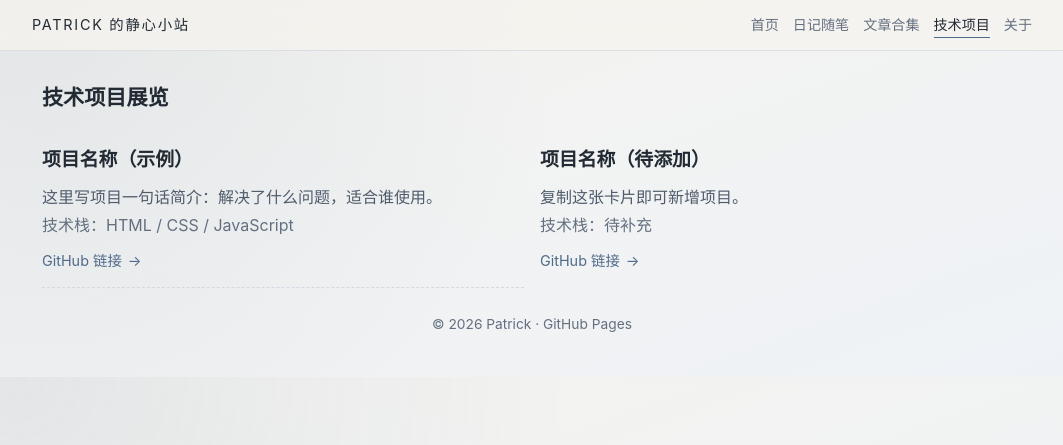
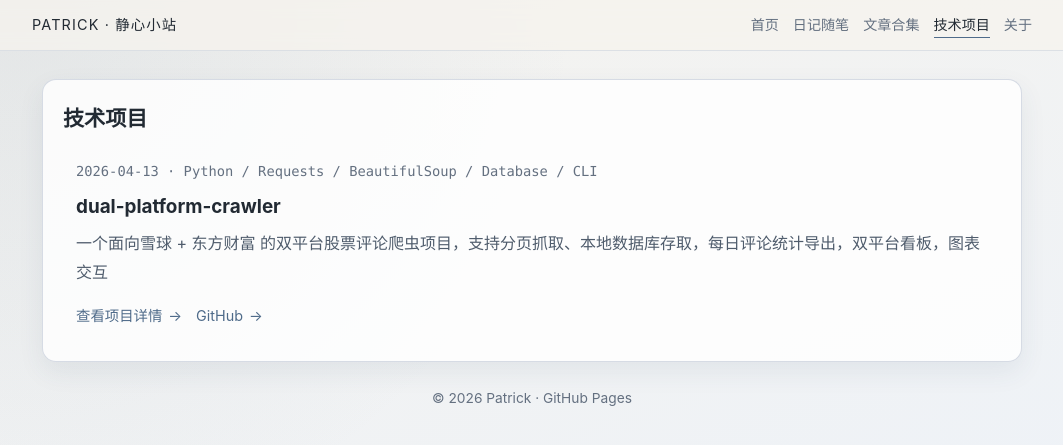
Before and after one commit to Navy-Patrick/Boker, a Jekyll site: the page projects.html, which Jekyll copies as it is, in a window 1280 px wide. Shown: the top 445 px of the page, without its empty margins (108-1171 px from the left). Built offline with Jekyll 4.4.1, drawn with Linux system fonts in a browser that asks for light colours.

Commit message:
update: daily notes 2026-04-13

```diff
--- a/about.html
+++ b/about.html
@@ -5,11 +5,12 @@
   <meta name="viewport" content="width=device-width, initial-scale=1.0" />
   <title>关于 | Patrick 的静心小站</title>
   <link rel="stylesheet" href="./style.css" />
+  <link rel="icon" type="image/svg+xml" href="./favicon.svg" />
 </head>
 <body>
   <header class="site-header">
     <div class="site-header-inner">
-      <a class="site-title" href="./index.html">Patrick 的静心小站</a>
+      <a class="site-title" href="./index.html">Patrick · 静心小站</a>
       <nav class="nav">
         <a href="./index.html">首页</a>
         <a href="./diary.html">日记随笔</a>
--- a/app.js
+++ b/app.js
@@ -6,6 +6,7 @@ async function loadJson(path) {
   } catch (err) {
     if (path.includes('diary') && Array.isArray(window.__DIARY_DATA__)) return window.__DIARY_DATA__;
     if (path.includes('reading') && Array.isArray(window.__READING_DATA__)) return window.__READING_DATA__;
+    if (path.includes('projects') && Array.isArray(window.__PROJECTS_DATA__)) return window.__PROJECTS_DATA__;
     throw err;
   }
 }
@@ -28,7 +29,15 @@ function isMetaLine(rawLine) {
   if (!plain) return false;
   if (plain === "---" || plain === "--") return true;
 
-  return /^(Author\s*\/\s*作者|Source\s*\/\s*来源|Date\s*\/\s*日期|作者|来源|日期)\s*[:：]/i.test(plain);
+  return /^(Author\s*\/\s*作者|Source\s*\/\s*来源|Date\s*\/\s*日期|作者|来源|日期|摘要|Summary|技术栈|Stack|GitHub|封面|Cover)\s*[:：]/i.test(plain);
+}
+
+function normalizeAssetPath(rawPath = "") {
+  const p = rawPath.trim().replaceAll('\\', '/');
+  if (!p) return p;
+  if (/^https?:\/\//i.test(p)) return p;
+  if (p.startsWith('./') || p.startsWith('../') || p.startsWith('/')) return p;
+  return `./${p}`;
 }
 
 function miniMarkdown(md) {
@@ -111,9 +120,14 @@ function miniMarkdown(md) {
     }
 
     closeList();
-    const inline = escapeHtml(line)
+    let inline = escapeHtml(line)
       .replace(/\*\*([^*]+)\*\*/g, "<strong>$1</strong>")
       .replace(/`([^`]+)`/g, "<code>$1</code>");
+
+    inline = inline
+      .replace(/!\[([^\]]*)\]\(([^\)]+)\)/g, (_, alt, src) => `<img src="${normalizeAssetPath(src)}" alt="${alt}" loading="lazy" />`)
+      .replace(/\[([^\]]+)\]\(([^\)]+)\)/g, (_, text, href) => `<a href="${normalizeAssetPath(href)}" target="_blank" rel="noopener">${text}</a>`);
+
     html += `<p>${inline}</p>`;
   }
 
--- a/data/poems.js
+++ b/data/poems.js
@@ -22,7 +22,6 @@ window.__POEMS__ = [
   { text: "小舟从此逝，江海寄余生。", author: "苏轼《临江仙・夜饮东坡醒复醉》" },
   { text: "一点浩然气，千里快哉风。", author: "苏轼《水调歌头・黄州快哉亭赠张偓佺》" },
   { text: "休对故人思故国，且将新火试新茶。诗酒趁年华。", author: "苏轼《望江南・超然台作》" },
-  { text: "春宵一刻值千金，花有清香月有阴。", author: "苏轼《春宵》" },
   { text: "粗缯大布裹生涯，腹有诗书气自华。", author: "苏轼《和董传留别》" },
   { text: "人生如逆旅，我亦是行人。", author: "苏轼《临江仙》" },
 ];
--- /dev/null
+++ b/data/projects.js
@@ -0,0 +1,13 @@
+window.__PROJECTS_DATA__ = [
+  {
+    "id": "project-content-projects-dual-platform-crawler-index",
+    "date": "2026-04-13",
+    "title": "dual-platform-crawler",
+    "summary": "一个面向雪球 + 东方财富 的双平台股票评论爬虫项目，支持分页抓取、本地数据库存取，每日评论统计导出，双平台看板，图表交互",
+    "stack": "Python / Requests / BeautifulSoup / Database / CLI",
+    "github": "https://github.com/Navy-Patrick/dual-platform-crawler",
+    "cover": "",
+    "path": "./content/projects/dual-platform-crawler/index.md",
+    "content": "# Dual Platform Crawler：股票双平台内容爬虫看板\n\n> 日期：2026-04-10\n> 摘要：一个面向雪球 + 东方财富 的双平台股票评论爬虫项目，支持分页抓取、本地数据库存取，每日评论统计导出，双平台看板，图表交互\n> 技术栈：Python / Requests / BeautifulSoup / Database / CLI\n> GitHub：https://github.com/Navy-Patrick/dual-platform-crawler\n\n![双平台数据看板](content\\projects\\dual-platform-crawler\\双平台数据看板.png)\n## 项目价值\n\n该双平台情绪数据看板的核心价值在于填补了 “市场情绪量化观察” 的空白，为投资者提供了客观、多维度的情绪参考维度，具体体现在三方面：\n- 解决单一平台情绪偏见问题：雪球（价值投资群体）与东方财富（短线交易群体）的投资者画像差异，形成 “长期价值情绪 + 短期交易情绪” 的互补视角，避免单一平台用户结构导致的情绪误判；\n- 降低情绪决策的盲目性：通过历史评论数据的可视化呈现，将抽象的 “市场情绪” 转化为可追溯、可对比的波动曲线，帮助投资者识别情绪过热 / 过冷的拐点，减少情绪化交易；\n- 构建个性化情绪观察体系：支持聚焦 “某几只股票” 的精准统计，满足投资者对持仓 / 关注标的的深度情绪跟踪需求，而非泛化的市场情绪数据，提升参考实用性。\n\n## 核心亮点\n\n- 双平台差异化互补\n- 非预测性的理性定位\n- 历史数据追溯与波动可视化\n\n## 适用场景\n\n- 持仓标的情绪跟踪\n- 潜在买入/卖出情绪验证\n- 不同投资风格情绪适配\n\n## 项目链接\n\n- GitHub 仓库：[dual-platform-crawler](https://github.com/Navy-Patrick/dual-platform-crawler)\n\n## 部分显示界面\n![东方财富数据展示](content\\projects\\dual-platform-crawler\\东财界面截图.png)\n![雪球界面数据展示](content\\projects\\dual-platform-crawler\\雪球界面截图.png)\n![爬取过程](content\\projects\\dual-platform-crawler\\爬取界面.png)"
+  }
+];
--- /dev/null
+++ b/data/projects.json
@@ -0,0 +1,13 @@
+[
+  {
+    "id": "project-content-projects-dual-platform-crawler-index",
+    "date": "2026-04-13",
+    "title": "dual-platform-crawler",
+    "summary": "一个面向雪球 + 东方财富 的双平台股票评论爬虫项目，支持分页抓取、本地数据库存取，每日评论统计导出，双平台看板，图表交互",
+    "stack": "Python / Requests / BeautifulSoup / Database / CLI",
+    "github": "https://github.com/Navy-Patrick/dual-platform-crawler",
+    "cover": "",
+    "path": "./content/projects/dual-platform-crawler/index.md",
+    "content": "# Dual Platform Crawler：股票双平台内容爬虫看板\n\n> 日期：2026-04-10\n> 摘要：一个面向雪球 + 东方财富 的双平台股票评论爬虫项目，支持分页抓取、本地数据库存取，每日评论统计导出，双平台看板，图表交互\n> 技术栈：Python / Requests / BeautifulSoup / Database / CLI\n> GitHub：https://github.com/Navy-Patrick/dual-platform-crawler\n\n![双平台数据看板](content\\projects\\dual-platform-crawler\\双平台数据看板.png)\n## 项目价值\n\n该双平台情绪数据看板的核心价值在于填补了 “市场情绪量化观察” 的空白，为投资者提供了客观、多维度的情绪参考维度，具体体现在三方面：\n- 解决单一平台情绪偏见问题：雪球（价值投资群体）与东方财富（短线交易群体）的投资者画像差异，形成 “长期价值情绪 + 短期交易情绪” 的互补视角，避免单一平台用户结构导致的情绪误判；\n- 降低情绪决策的盲目性：通过历史评论数据的可视化呈现，将抽象的 “市场情绪” 转化为可追溯、可对比的波动曲线，帮助投资者识别情绪过热 / 过冷的拐点，减少情绪化交易；\n- 构建个性化情绪观察体系：支持聚焦 “某几只股票” 的精准统计，满足投资者对持仓 / 关注标的的深度情绪跟踪需求，而非泛化的市场情绪数据，提升参考实用性。\n\n## 核心亮点\n\n- 双平台差异化互补\n- 非预测性的理性定位\n- 历史数据追溯与波动可视化\n\n## 适用场景\n\n- 持仓标的情绪跟踪\n- 潜在买入/卖出情绪验证\n- 不同投资风格情绪适配\n\n## 项目链接\n\n- GitHub 仓库：[dual-platform-crawler](https://github.com/Navy-Patrick/dual-platform-crawler)\n\n## 部分显示界面\n![东方财富数据展示](content\\projects\\dual-platform-crawler\\东财界面截图.png)\n![雪球界面数据展示](content\\projects\\dual-platform-crawler\\雪球界面截图.png)\n![爬取过程](content\\projects\\dual-platform-crawler\\爬取界面.png)"
+  }
+]
--- a/diary.html
+++ b/diary.html
@@ -5,6 +5,7 @@
   <meta name="viewport" content="width=device-width, initial-scale=1.0" />
   <title>日记随笔 | Patrick 的静心小站</title>
   <link rel="stylesheet" href="./style.css" />
+  <link rel="icon" type="image/svg+xml" href="./favicon.svg" />
 </head>
 <body>
   <header class="site-header">
--- a/index.html
+++ b/index.html
@@ -5,6 +5,7 @@
   <meta name="viewport" content="width=device-width, initial-scale=1.0" />
   <title>首页 | Patrick 的静心小站</title>
   <link rel="stylesheet" href="./style.css" />
+  <link rel="icon" type="image/svg+xml" href="./favicon.svg" />
 </head>
 <body>
   <header class="site-header hero-header">
--- a/projects.html
+++ b/projects.html
@@ -5,11 +5,12 @@
   <meta name="viewport" content="width=device-width, initial-scale=1.0" />
   <title>技术项目 | Patrick 的静心小站</title>
   <link rel="stylesheet" href="./style.css" />
+  <link rel="icon" type="image/svg+xml" href="./favicon.svg" />
 </head>
 <body>
   <header class="site-header">
     <div class="site-header-inner">
-      <a class="site-title" href="./index.html">Patrick 的静心小站</a>
+      <a class="site-title" href="./index.html">Patrick · 静心小站</a>
       <nav class="nav">
         <a href="./index.html">首页</a>
         <a href="./diary.html">日记随笔</a>
@@ -22,27 +23,44 @@
 
   <div class="site-wrap">
     <main class="main">
-      <h1 class="section-title">技术项目展览</h1>
-
-
-      <section class="grid">
-        <article class="item">
-          <h2 class="item-title">项目名称（示例）</h2>
-          <p class="item-desc">这里写项目一句话简介：解决了什么问题，适合谁使用。</p>
-          <p class="project-stack">技术栈：HTML / CSS / JavaScript</p>
-          <a class="read-more" href="https://github.com/yourname/your-project" target="_blank" rel="noopener">GitHub 链接</a>
-        </article>
-
-        <article class="item">
-          <h2 class="item-title">项目名称（待添加）</h2>
-          <p class="item-desc">复制这张卡片即可新增项目。</p>
-          <p class="project-stack">技术栈：待补充</p>
-          <a class="read-more" href="#">GitHub 链接</a>
-        </article>
+      <section class="panel">
+        <div class="section-head">
+          <h1 class="section-title">技术项目</h1>
+        </div>
+        <ul class="item-list" id="project-list"></ul>
       </section>
     </main>
 
     <footer class="footer">© 2026 Patrick · GitHub Pages</footer>
   </div>
+
+  <script src="./data/projects.js"></script>
+  <script src="./app.js"></script>
+  <script>
+    (async () => {
+      const listEl = document.getElementById('project-list');
+      try {
+        const projects = await BlogApp.loadJson('./data/projects.json');
+        if (!projects.length) {
+          listEl.innerHTML = '<li class="empty">暂无项目，后续会持续补充。</li>';
+          return;
+        }
+
+        listEl.innerHTML = projects.map(item => `
+          <li class="item card-row">
+            <div class="item-meta">${BlogApp.formatDate(item.date)} · ${item.stack || '技术栈待补充'}</div>
+            <h2 class="item-title"><a href="./article.html?type=project&id=${encodeURIComponent(item.id)}">${item.title}</a></h2>
+            <p class="item-desc">${item.summary || ''}</p>
+            <div style="margin-top:8px; display:flex; gap:14px; flex-wrap:wrap;">
+              <a class="read-more" href="./article.html?type=project&id=${encodeURIComponent(item.id)}">查看项目详情</a>
+              ${item.github ? `<a class="read-more" href="${item.github}" target="_blank" rel="noopener">GitHub</a>` : ''}
+            </div>
+          </li>
+        `).join('');
+      } catch (e) {
+        listEl.innerHTML = '<li class="empty">暂时无法加载项目列表。</li>';
+      }
+    })();
+  </script>
 </body>
 </html>
--- a/reading.html
+++ b/reading.html
@@ -5,6 +5,7 @@
   <meta name="viewport" content="width=device-width, initial-scale=1.0" />
   <title>文章合集 | Patrick 的静心小站</title>
   <link rel="stylesheet" href="./style.css" />
+  <link rel="icon" type="image/svg+xml" href="./favicon.svg" />
 </head>
 <body>
   <header class="site-header">
--- a/style.css
+++ b/style.css
@@ -66,8 +66,24 @@ a:hover { text-decoration: underline; }
 .site-title {
   color: var(--text);
   font-size: 0.9rem;
-  letter-spacing: 0.12em;
+  letter-spacing: 0.08em;
   text-transform: uppercase;
+  display: inline-flex;
+  align-items: center;
+  gap: 8px;
+}
+
+.site-logo {
+  width: 24px;
+  height: 24px;
+  display: inline-grid;
+  place-items: center;
+  border: 1px solid rgba(140, 160, 186, 0.6);
+  border-radius: 6px;
+  font-size: 0.95rem;
+  color: var(--accent);
+  background: rgba(255, 255, 255, 0.65);
+  box-shadow: inset 0 0 0 1px rgba(255,255,255,0.45);
 }
 
 .nav { display: flex; gap: 14px; flex-wrap: wrap; }
@@ -285,12 +301,24 @@ a:hover { text-decoration: underline; }
   line-height: 1.95;
 }
 .article h2 {
-  margin: 18px 0 8px;
+  margin: 20px 0 8px;
   font-size: 1.36rem;
 }
 .article h3 {
   margin: 16px 0 6px;
   font-size: 1.2rem;
+}
+.article ul {
+  margin: 8px 0 14px 20px;
+  padding: 0;
+}
+.article img {
+  display: block;
+  width: 100%;
+  height: auto;
+  border-radius: 10px;
+  border: 1px solid var(--line);
+  margin: 14px 0;
 }
 .article blockquote {
   margin: 12px 0;
```
Also changed, not shown: other parts of about.html (+1 -1 lines), article.html (+8 -2 lines), content/projects/dual-platform-crawler/index.md (added, +35 -0 lines), content/templates/project-template.md (added, +33 -0 lines), scripts/build-indexes.mjs (+54 -10 lines), content/projects/dual-platform-crawler/东财界面截图.png (added), content/projects/dual-platform-crawler/双平台数据看板.png (added), content/projects/dual-platform-crawler/雪球界面截图.png (added), favicon.svg (added), 1 other file.
